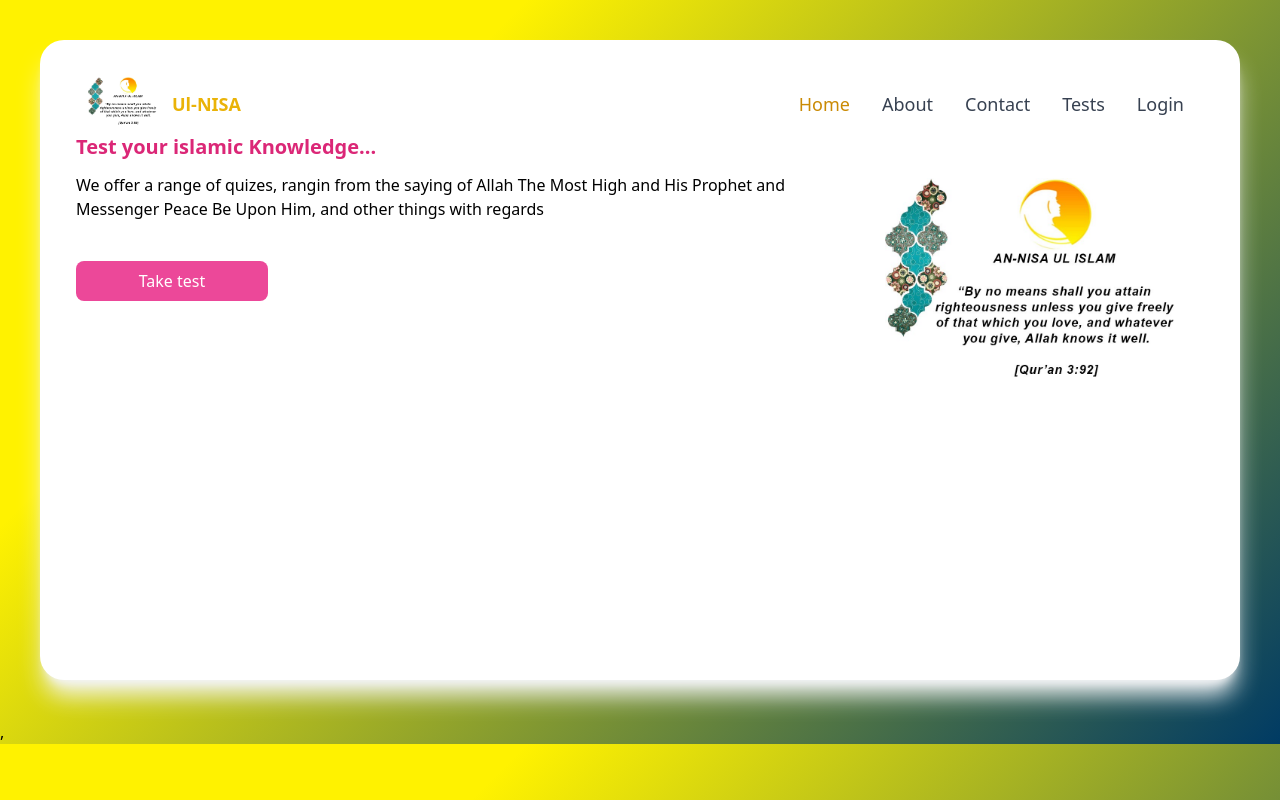
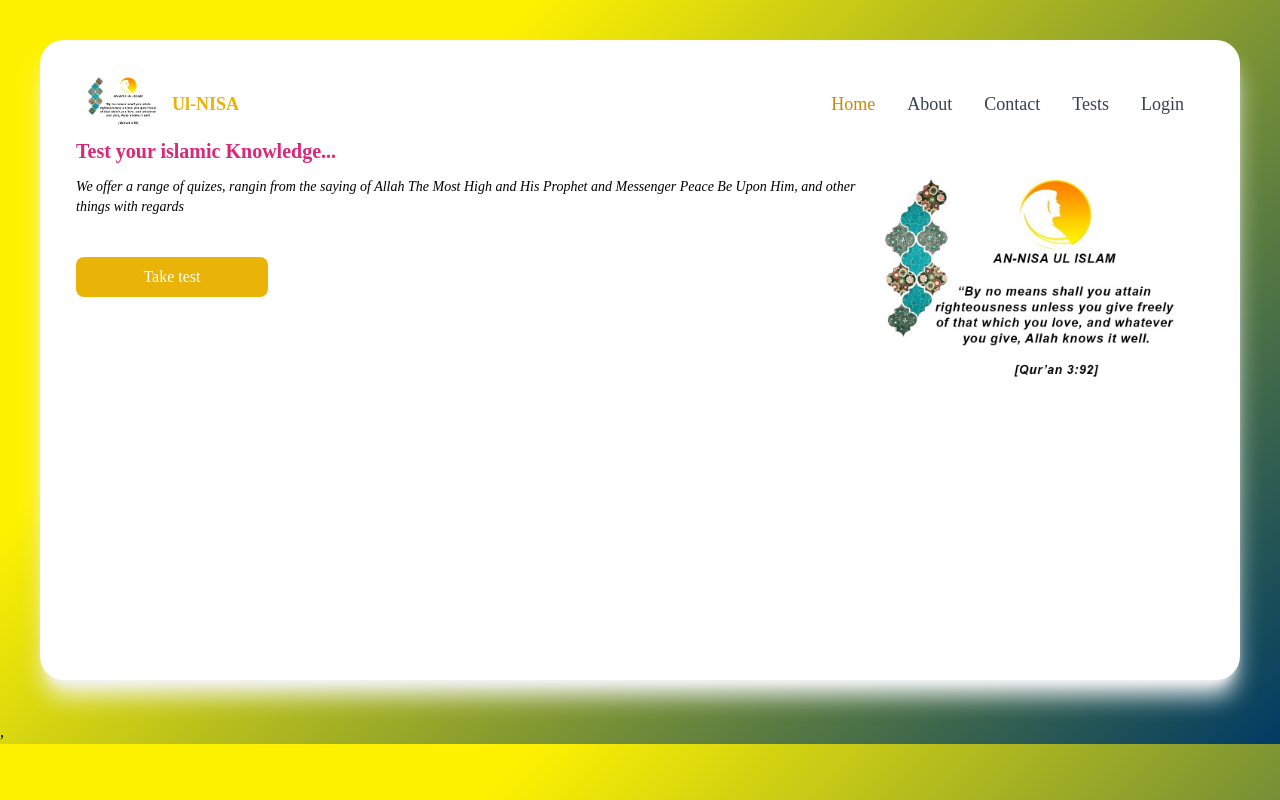
Before and after one commit to sawaneh1/Women_IN_Islam, a React (Create React App) app: page / in a window 1280 px wide. Built offline with nearby package versions, Linux system fonts and the light colour scheme.

Commit message:
beautifying the site

```diff
--- a/src/Navbar/index.js
+++ b/src/Navbar/index.js
@@ -133,14 +133,14 @@ const Navbar = () => {
               Test your islamic Knowledge...
             </h1>
 
-            <p className="w-full">
+            <p className="w-full text-sm header-p">
               We offer a range of quizes, rangin from the saying of Allah The
               Most High and His Prophet and Messenger Peace Be Upon Him, and
               other things with regards
             </p>
             <div className="flex sm:block justify-center">
               <Link to="/quiz">
-                <button className="bg-pink-500  f rounded-lg p-2 text-white w-48 mt-10">
+                <button className="bg-yellow-500  f rounded-lg p-2 text-white w-48 mt-10">
                   Take test
                 </button>
               </Link>
--- a/src/index.css
+++ b/src/index.css
@@ -1,11 +1,12 @@
 @tailwind base;
 @tailwind components;
 @tailwind utilities;
-
+@import url("https://fonts.googleapis.com/css2?family=Merriweather:ital,wght@0,300;0,400;0,700;0,900;1,300;1,400;1,700;1,900&family=PT+Sans+Caption:wght@700&display=swap");
 body {
   margin-top: 0;
   box-sizing: border-box;
   padding: 0;
+  font-family: sans-serif, M;
   /* background-color: #fbb034;
   background-image: linear-gradient(315deg, #fbb034 0%, #ffdd00 74%); */
   background-color: #f5d020;
@@ -13,7 +14,8 @@ body {
 
   background-color: #003b64;
   background-image: linear-gradient(315deg, #003b64 0%, #fff200 74%);
-  /* background: #cb356b; */
+  font-family: "Merriweather", serif;
+  /* font-weight: 400; */
   /* background: linear-gradient(to right, #bd3f32, #cb356b); */
 
   /* fallback for old browsers */
@@ -22,6 +24,9 @@ body {
   /* background: radial-gradient(#000, black); */
   /* background-color: ; */
   /* W3C, IE 10+/ Edge, Firefox 16+, Chrome 26+, Opera 12+, Safari 7+ */
+}
+.header-p {
+  font-style: oblique;
 }
 .linear {
   /* background: linear-gradient(to right, #c9493b, #6b0f31); */
```
